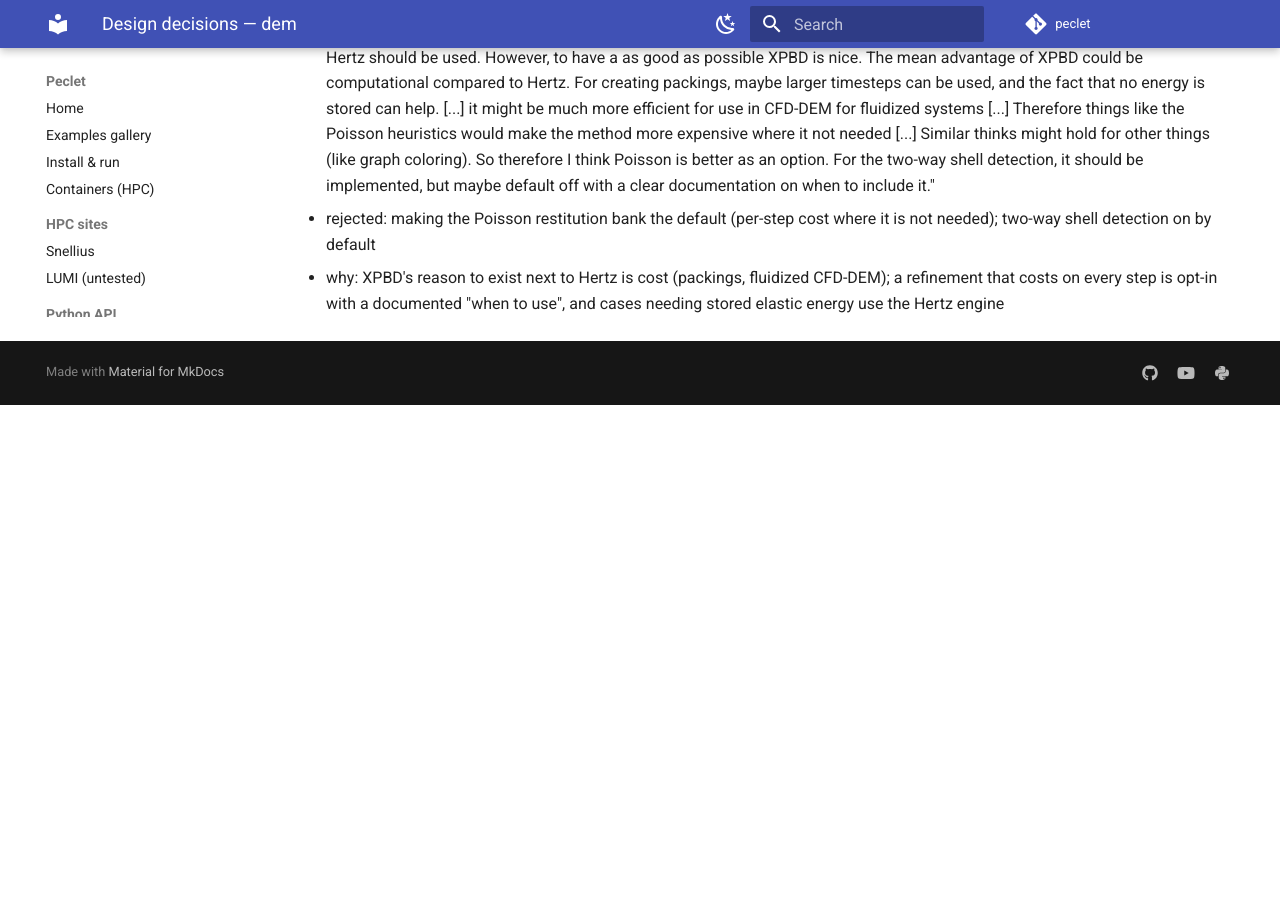
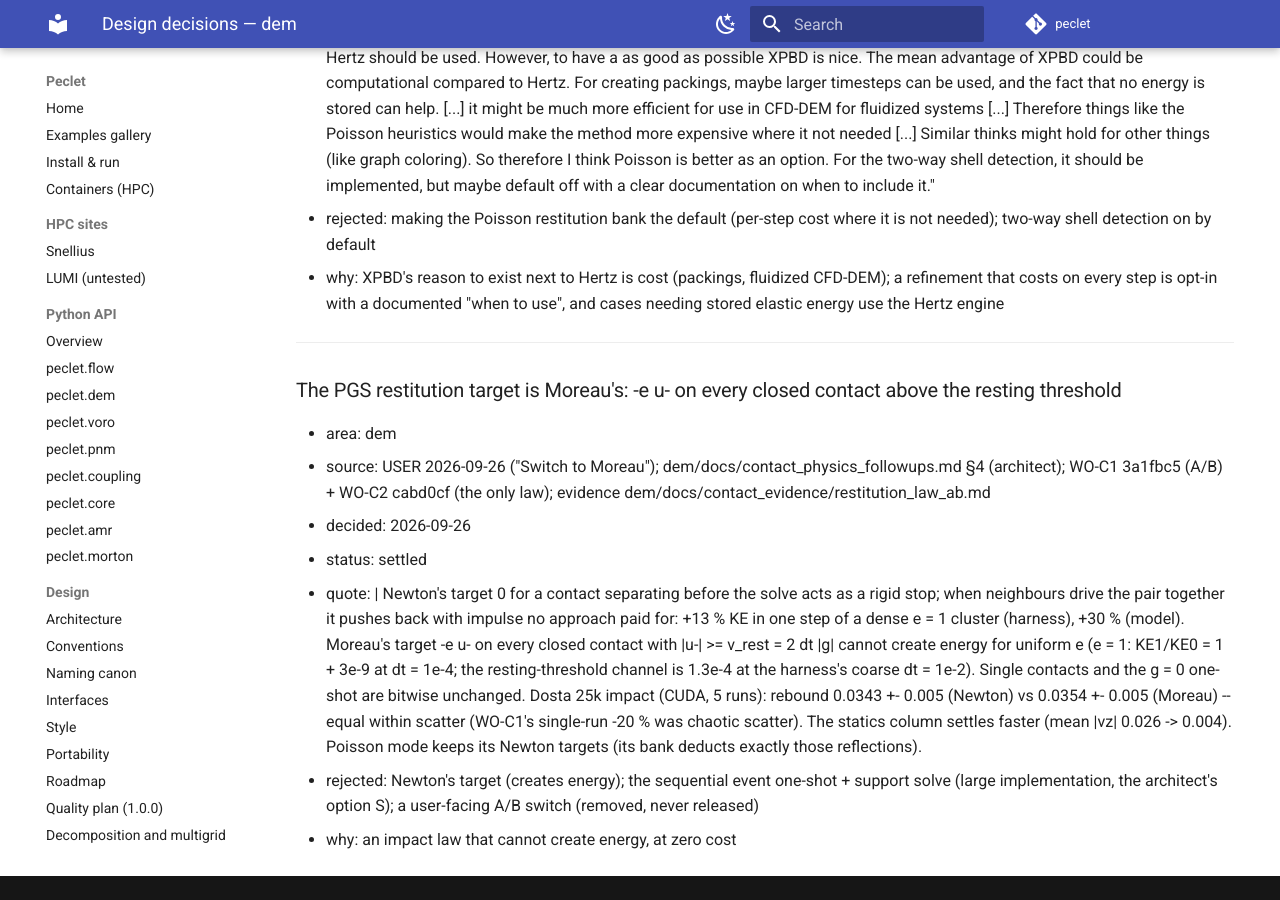
Before and after one commit to computational-chemical-engineering/peclet, an MkDocs documentation site: the page built from docs/decisions/dem.md, in a window 1280 px wide and 900 px high, scrolled down 45365 px. Built offline with MkDocs 1.6.1 and Material for MkDocs 9.7.7, drawn with Linux system fonts in a browser that asks for light colours; comment, search, counter and statistics services are not loaded; before the commit the page ends 45770 px from its top, so only the background shows below that.

Commit message:
dem cabd0cf: Moreau's restitution target is the PGS law (USER); register entry (580: 521 in force); handoff
Co-Authored-By: Claude Opus 5.5 <noreply@anthropic.com>
Claude-Session: https://claude.ai/code/session_0145vVzMZ2ho61xpVzUerEZd

```diff
--- a/docs/decisions/dem.md
+++ b/docs/decisions/dem.md
@@ -1598,3 +1598,23 @@ PSOR would have a unique least-displacement fixed point and legitimate over-rela
     with a clear documentation on when to include it."
 - rejected: making the Poisson restitution bank the default (per-step cost where it is not needed); two-way shell detection on by default
 - why: XPBD's reason to exist next to Hertz is cost (packings, fluidized CFD-DEM); a refinement that costs on every step is opt-in with a documented "when to use", and cases needing stored elastic energy use the Hertz engine
+
+---
+
+### The PGS restitution target is Moreau's: -e u- on every closed contact above the resting threshold
+- area: dem
+- source: USER 2026-09-26 ("Switch to Moreau"); dem/docs/contact_physics_followups.md §4 (architect); WO-C1 3a1fbc5 (A/B) + WO-C2 cabd0cf (the only law); evidence dem/docs/contact_evidence/restitution_law_ab.md
+- decided: 2026-09-26
+- status: settled
+- quote: |
+    Newton's target 0 for a contact separating before the solve acts as a rigid stop; when
+    neighbours drive the pair together it pushes back with impulse no approach paid for: +13 % KE in
+    one step of a dense e = 1 cluster (harness), +30 % (model). Moreau's target -e u- on every closed
+    contact with |u-| >= v_rest = 2 dt |g| cannot create energy for uniform e (e = 1: KE1/KE0 =
+    1 + 3e-9 at dt = 1e-4; the resting-threshold channel is 1.3e-4 at the harness's coarse dt = 1e-2).
+    Single contacts and the g = 0 one-shot are bitwise unchanged. Dosta 25k impact (CUDA, 5 runs):
+    rebound 0.0343 +- 0.005 (Newton) vs 0.0354 +- 0.005 (Moreau) -- equal within scatter (WO-C1's
+    single-run -20 % was chaotic scatter). The statics column settles faster (mean |vz| 0.026 -> 0.004).
+    Poisson mode keeps its Newton targets (its bank deducts exactly those reflections).
+- rejected: Newton's target (creates energy); the sequential event one-shot + support solve (large implementation, the architect's option S); a user-facing A/B switch (removed, never released)
+- why: an impact law that cannot create energy, at zero cost
```
Also changed, not shown: CLAUDE.md (+1 -1 lines), docs/DECISIONS.md (+2 -1 lines), docs/HANDOFF_DEM_MPI_MOMENTUM.md (+6 -3 lines).
